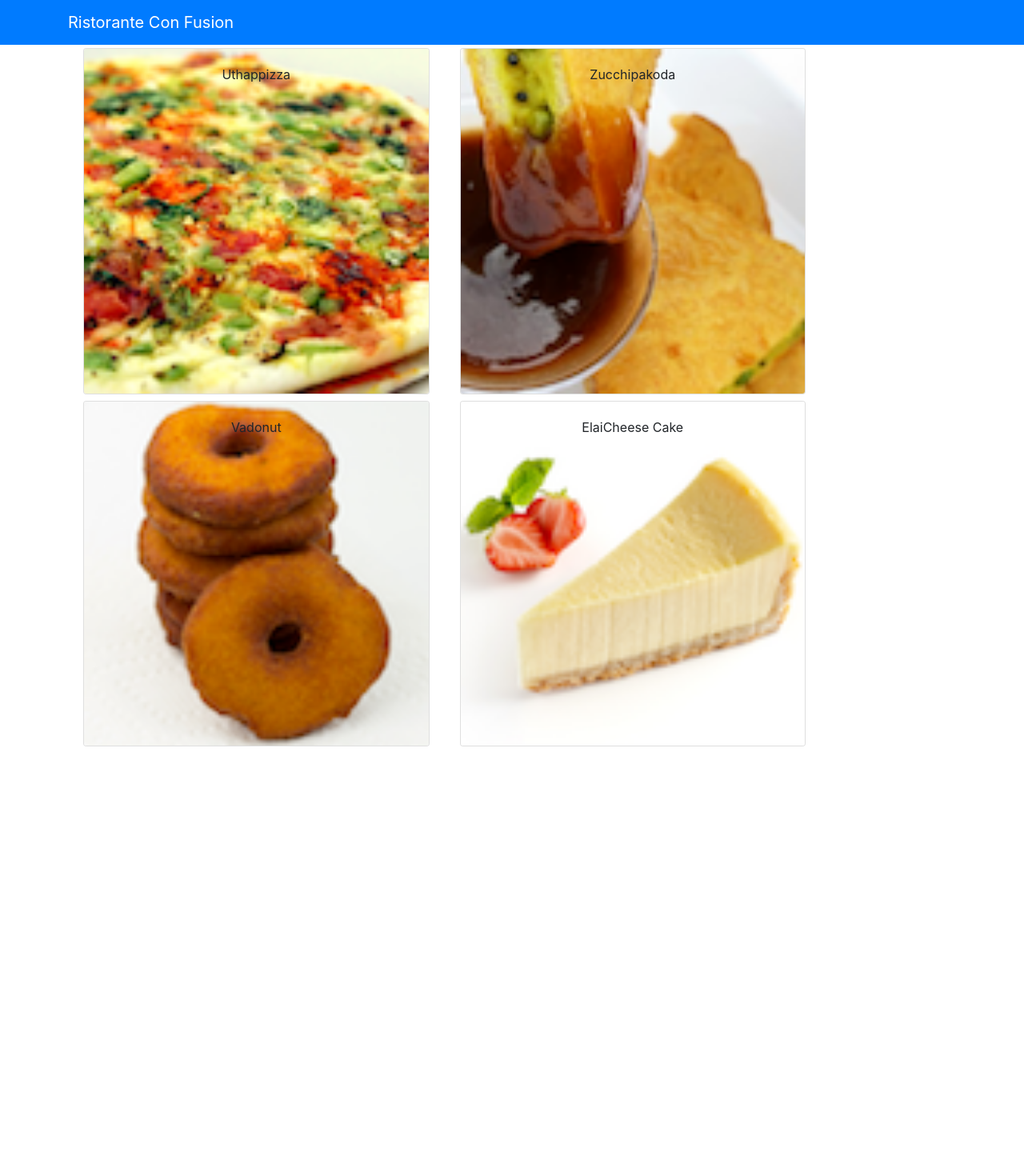
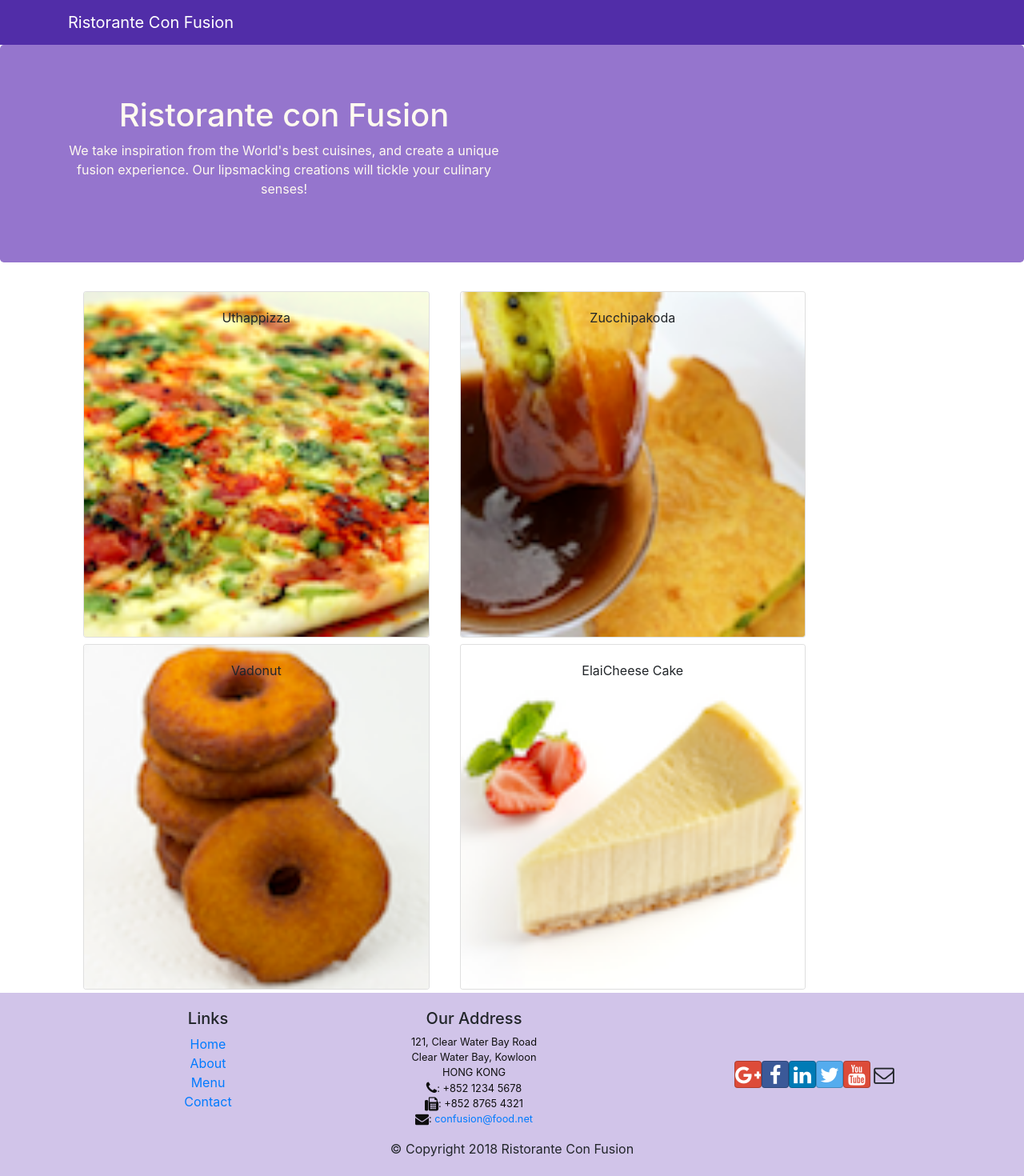
Before and after one commit to madoooaboelazaiem/fullstackCourse, a React (Create React App) app in the folder confusion/: page /contactus in a window 1280 px wide. Shown: the top 1470 px of the page at 80% size. Before the commit the page ends 937 px from the top, so only its background shows below. Built offline with nearby package versions, Linux system fonts and the light colour scheme.

Commit message:
added header and footer

```diff
--- a/confusion/package.json
+++ b/confusion/package.json
@@ -4,7 +4,9 @@
   "private": true,
   "dependencies": {
     "bootstrap": "^4.5.2",
+    "bootstrap-social": "^5.1.1",
     "cra-template": "1.0.3",
+    "font-awesome": "^4.7.0",
     "jquery": "^3.5.1",
     "popper.js": "^1.16.1",
     "react": "^16.13.1",
--- a/confusion/src/App.css
+++ b/confusion/src/App.css
@@ -36,3 +36,37 @@
     transform: rotate(360deg);
   }
 }
+
+.row-header{
+  margin:0px auto;
+  padding:0px auto;
+}
+
+.row-content {
+  margin:0px auto;
+  padding: 50px 0px 50px 0px;
+  border-bottom: 1px ridge;
+  min-height:400px;
+}
+
+.footer{
+  background-color: #D1C4E9;
+  margin:0px auto;
+  padding: 20px 0px 20px 0px;
+}
+.jumbotron {
+  padding:70px 30px 70px 30px;
+  margin:0px auto;
+  background-color: #9575CD !important;
+  color:floralwhite;
+}
+
+address{
+  font-size:80%;
+  margin:0px;
+  color:#0f0f0f;
+}
+
+.navbar-dark {
+  background-color: #512DA8;
+}
--- /dev/null
+++ b/confusion/src/components/FooterComponent.js
@@ -0,0 +1,90 @@
+import React from "react";
+
+function Footer(props) {
+  return (
+    <div className="footer">
+      <div className="container">
+        <div className="row justify-content-center">
+          <div className="col-4 offset-1 col-sm-2">
+            <h5>Links</h5>
+            <ul className="list-unstyled">
+              <li>
+                <a href="#">Home</a>
+              </li>
+              <li>
+                <a href="#">About</a>
+              </li>
+              <li>
+                <a href="#">Menu</a>
+              </li>
+              <li>
+                <a href="contactus.html">Contact</a>
+              </li>
+            </ul>
+          </div>
+          <div className="col-7 col-sm-5">
+            <h5>Our Address</h5>
+            <address>
+              121, Clear Water Bay Road
+              <br />
+              Clear Water Bay, Kowloon
+              <br />
+              HONG KONG
+              <br />
+              <i className="fa fa-phone fa-lg"></i>: +852 1234 5678
+              <br />
+              <i className="fa fa-fax fa-lg"></i>: +852 8765 4321
+              <br />
+              <i className="fa fa-envelope fa-lg"></i>:{" "}
+              <a href="mailto:confusion@food.net">confusion@food.net</a>
+            </address>
+          </div>
+          <div className="col-12 col-sm-4 align-self-center">
+            <div className="text-center">
+              <a
+                className="btn btn-social-icon btn-google"
+                href="http://google.com/+"
+              >
+                <i className="fa fa-google-plus"></i>
+              </a>
+              <a
+                className="btn btn-social-icon btn-facebook"
+                href="http://www.facebook.com/profile.php?id="
+              >
+                <i className="fa fa-facebook"></i>
+              </a>
+              <a
+                className="btn btn-social-icon btn-linkedin"
+                href="http://www.linkedin.com/in/"
+              >
+                <i className="fa fa-linkedin"></i>
+              </a>
+              <a
+                className="btn btn-social-icon btn-twitter"
+                href="http://twitter.com/"
+              >
+                <i className="fa fa-twitter"></i>
+              </a>
+              <a
+                className="btn btn-social-icon btn-google"
+                href="http://youtube.com/"
+              >
+                <i className="fa fa-youtube"></i>
+              </a>
+              <a className="btn btn-social-icon" href="mailto:">
+                <i className="fa fa-envelope-o"></i>
+              </a>
+            </div>
+          </div>
+        </div>
+        <div className="row justify-content-center">
+          <div className="col-auto">
+            <p>© Copyright 2018 Ristorante Con Fusion</p>
+          </div>
+        </div>
+      </div>
+    </div>
+  );
+}
+
+export default Footer;
--- /dev/null
+++ b/confusion/src/components/HeaderComponent.js
@@ -0,0 +1,32 @@
+import React, { Component } from "react";
+import { Navbar, NavbarBrand, Jumbotron } from "reactstrap";
+
+class Header extends Component {
+  render() {
+    return (
+      <React.Fragment>
+        <Navbar dark>
+          <div className="container">
+            <NavbarBrand href="/">Ristorante Con Fusion</NavbarBrand>
+          </div>
+        </Navbar>
+        <Jumbotron>
+          <div className="container jumbo">
+            <div className="row row-header">
+              <div className="col-12 col-sm-6">
+                <h1>Ristorante con Fusion</h1>
+                <p>
+                  We take inspiration from the World's best cuisines, and create
+                  a unique fusion experience. Our lipsmacking creations will
+                  tickle your culinary senses!
+                </p>
+              </div>
+            </div>
+          </div>
+        </Jumbotron>
+      </React.Fragment>
+    );
+  }
+}
+
+export default Header;
--- a/confusion/src/components/MainComponent.js
+++ b/confusion/src/components/MainComponent.js
@@ -1,8 +1,9 @@
 import React, { Component } from "react";
-import { Navbar, NavbarBrand } from "reactstrap";
 import Menu from "./MenuComponent";
 import DishDetail from "./DishdetailComponent";
 import { Dishes } from "../shared/dishes";
+import Header from "./HeaderComponent";
+import Footer from "./FooterComponent";
 
 class Main extends Component {
   constructor(props) {
@@ -20,11 +21,7 @@
   render() {
     return (
       <div>
-        <Navbar dark color="primary">
-          <div className="container">
-            <NavbarBrand href="/">Ristorante Con Fusion</NavbarBrand>
-          </div>
-        </Navbar>
+        <Header />
         <div className="container">
           <Menu
             dishes={this.state.dishes}
@@ -38,6 +35,7 @@
             }
           />
         </div>
+        <Footer />
       </div>
     );
   }
--- a/confusion/src/index.js
+++ b/confusion/src/index.js
@@ -4,7 +4,8 @@
 import App from "./App";
 import * as serviceWorker from "./serviceWorker";
 import "bootstrap/dist/css/bootstrap.min.css";
-
+import "font-awesome/css/font-awesome.css";
+import "bootstrap-social/bootstrap-social.css";
 ReactDOM.render(
   <React.StrictMode>
     <App />
```
Also changed, not shown: 1 other file (tests, documents, lock files or other folders).
